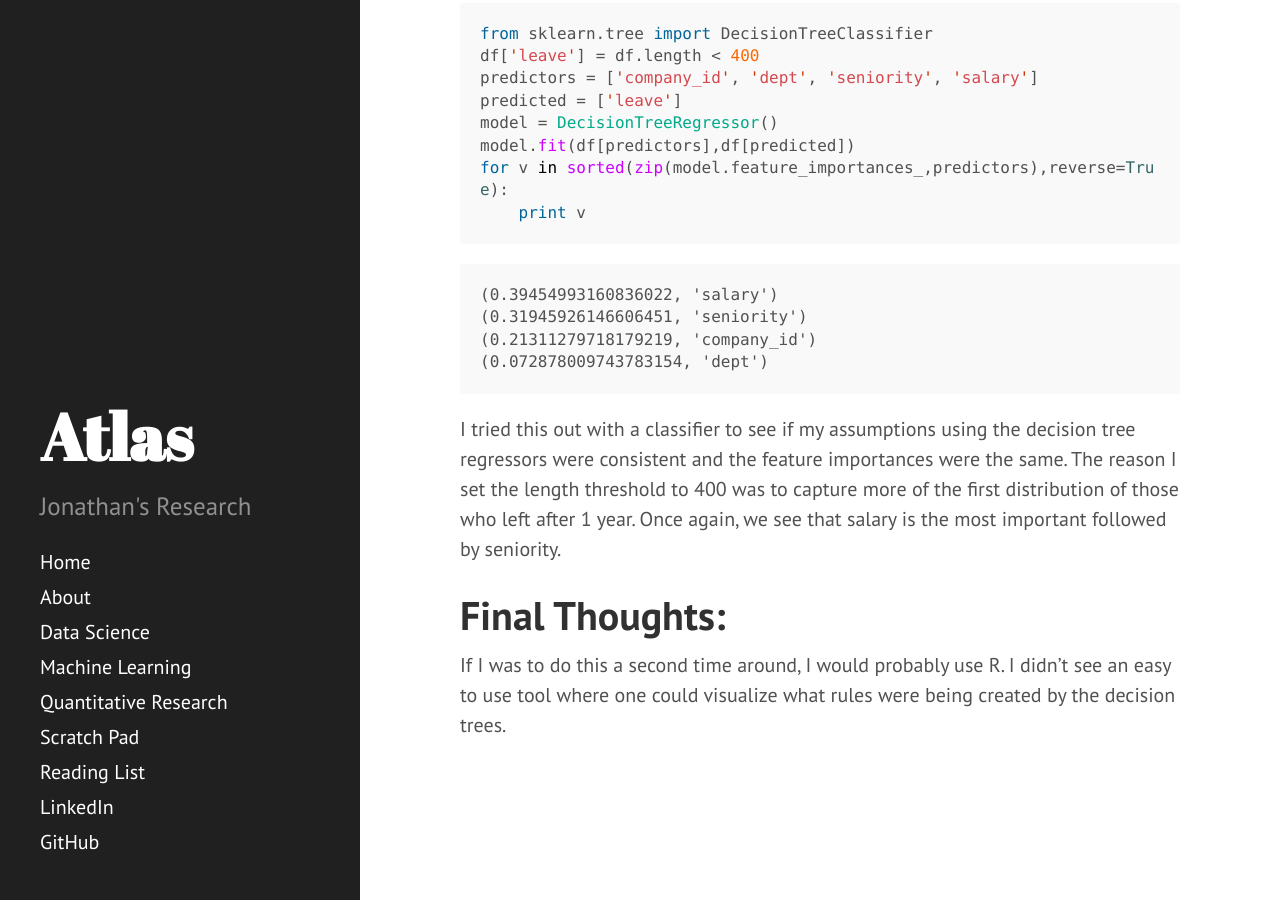
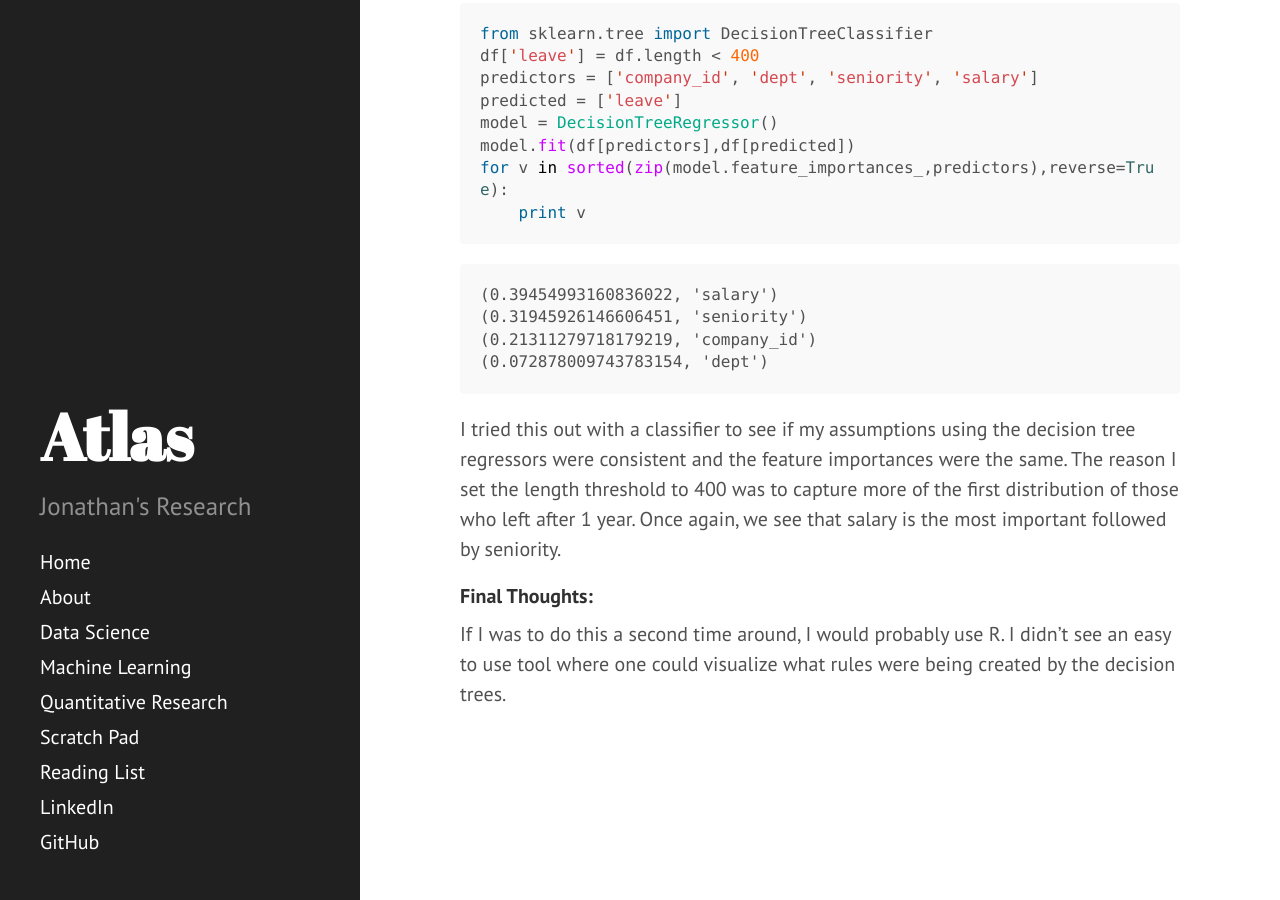
Before and after one commit to JonathanJohann/Research, a Jekyll site: the page built from _posts/Data_Science/2016-12-29-EmployeeRetention.md, in a window 1280 px wide and 900 px high, scrolled down 5400 px. Built offline with Jekyll 4.4.1, drawn with Linux system fonts in a browser that asks for light colours; Markdown is read by kramdown in place of the engine named in the settings.

```diff
--- a/_posts/Data_Science/2016-12-29-EmployeeRetention.md
+++ b/_posts/Data_Science/2016-12-29-EmployeeRetention.md
@@ -357,5 +357,5 @@ for v in sorted(zip(model.feature_importances_,predictors),reverse=True):
 
 I tried this out with a classifier to see if my assumptions using the decision tree regressors were consistent and the feature importances were the same. The reason I set the length threshold to 400 was to capture more of the first distribution of those who left after 1 year. Once again, we see that salary is the most important followed by seniority.
 
-# Final Thoughts:
+#### Final Thoughts:
 If I was to do this a second time around, I would probably use R. I didn't see an easy to use tool where one could visualize what rules were being created by the decision trees.
```
